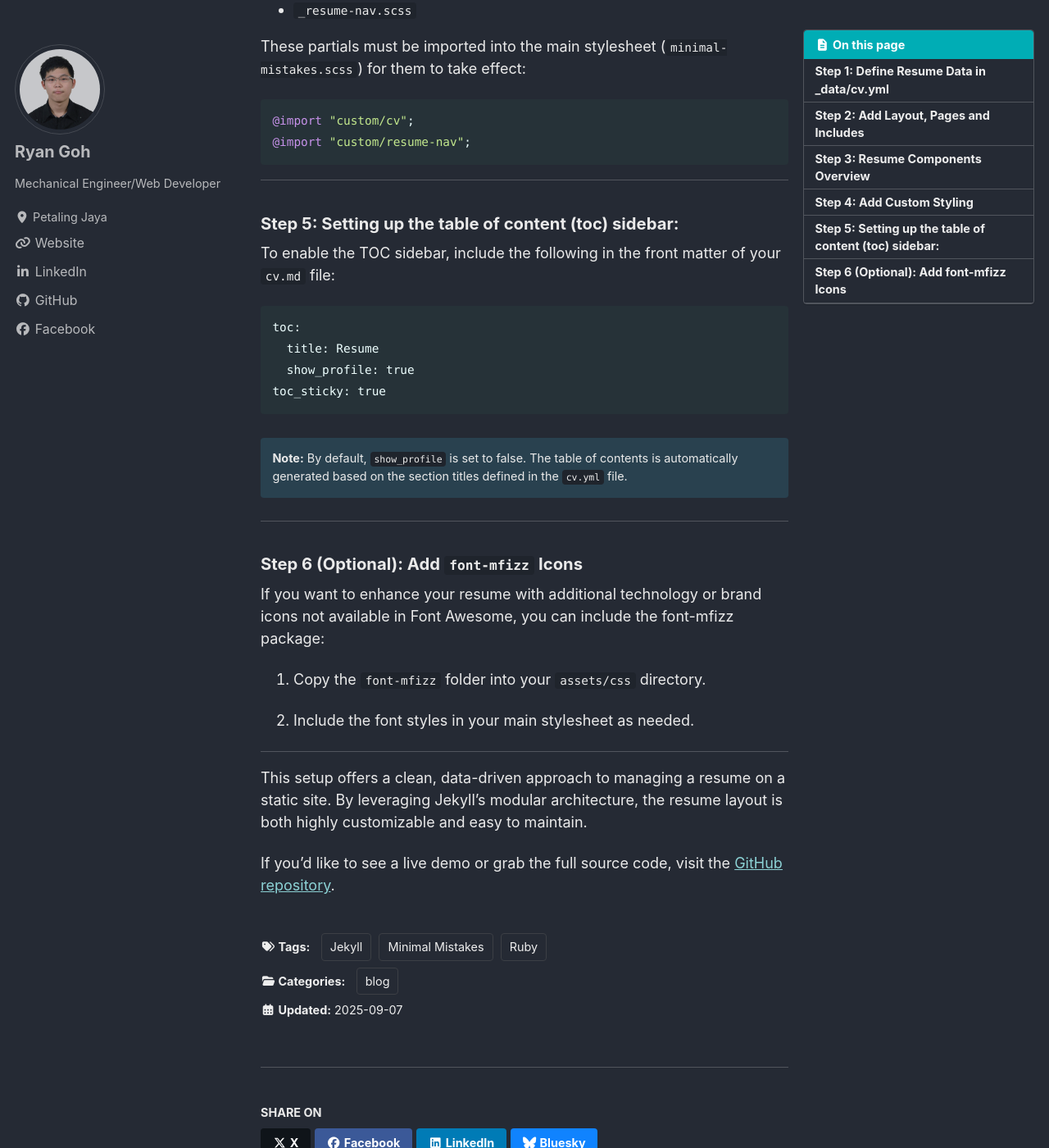
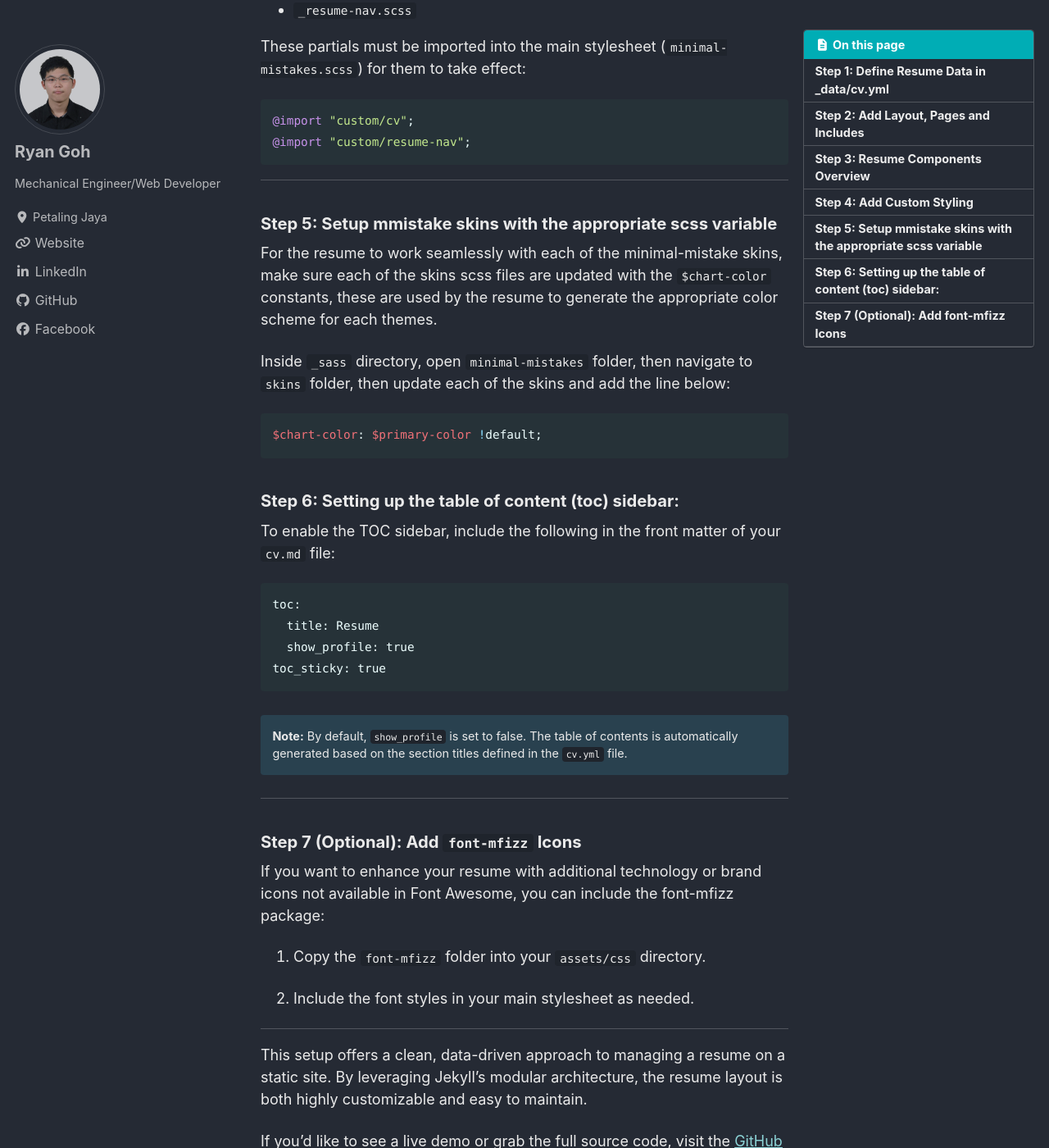
Before and after one commit to ry4ngch/ry4ngch.github.io, a Jekyll site: the page built from _posts/2025-09-07-adding-resume-in-mmistake-jekyll-template.md, in a window 1280 px wide and 1400 px high, scrolled down 3055 px. Shown: the whole window at 82% size. Built offline with Jekyll 4.4.1, drawn with Linux system fonts in a browser that asks for light colours; cached includes are drawn as plain includes; some web fonts are replaced; a script that is not in the unit is left out; comment, search, counter and statistics services are not loaded.

Commit message:
updated resume and resume post

````diff
--- a/_data/cv.yml
+++ b/_data/cv.yml
@@ -206,7 +206,7 @@
   type: timeline
   icon: 'fa-table-list'
   contents:
-    - title: <a href="https://github.com/ry4ngch/ASME-PVDE">Pressure Vessel Design and Estimation Program (ASME-PVDE)</a>
+    - title: <a href="https://github.com/ry4ngch/ASME-PVDE">Pressure Vessel Design Environment (ASME-PVDE)</a>
       year: Feb 2021 - Aug 2025
       description: Developed a VBA Excel based pressure vessel engineering software to automated design of pressure equipments with in-built database for flange, piping, gasket and materials.
     - title: <a href="">Job Seeker Platform</a>
--- a/_posts/2025-09-07-adding-resume-in-mmistake-jekyll-template.md
+++ b/_posts/2025-09-07-adding-resume-in-mmistake-jekyll-template.md
@@ -116,7 +116,17 @@ These partials must be imported into the main stylesheet (`minimal-mistakes.scss
 
 ---
 
-### Step 5: Setting up the table of content (toc) sidebar:
+### Step 5: Setup mmistake skins with the appropriate scss variable
+
+For the resume to work seamlessly with each of the minimal-mistake skins, make sure each of the skins scss files are updated with the `$chart-color` constants, these are used by the resume to generate the appropriate color scheme for each themes.
+
+Inside `_sass` directory, open `minimal-mistakes` folder, then navigate to `skins` folder, then update each of the skins and add the line below:
+
+```scss
+$chart-color: $primary-color !default;
+```
+
+### Step 6: Setting up the table of content (toc) sidebar:
 To enable the TOC sidebar, include the following in the front matter of your `cv.md` file:
 
 ```text
@@ -131,7 +141,7 @@ toc_sticky: true
 
 ---
 
-### Step 6 (Optional): Add `font-mfizz` Icons
+### Step 7 (Optional): Add `font-mfizz` Icons
 If you want to enhance your resume with additional technology or brand icons not available in Font Awesome, you can include the font-mfizz package:
 
 1. Copy the `font-mfizz` folder into your `assets/css` directory.
````
